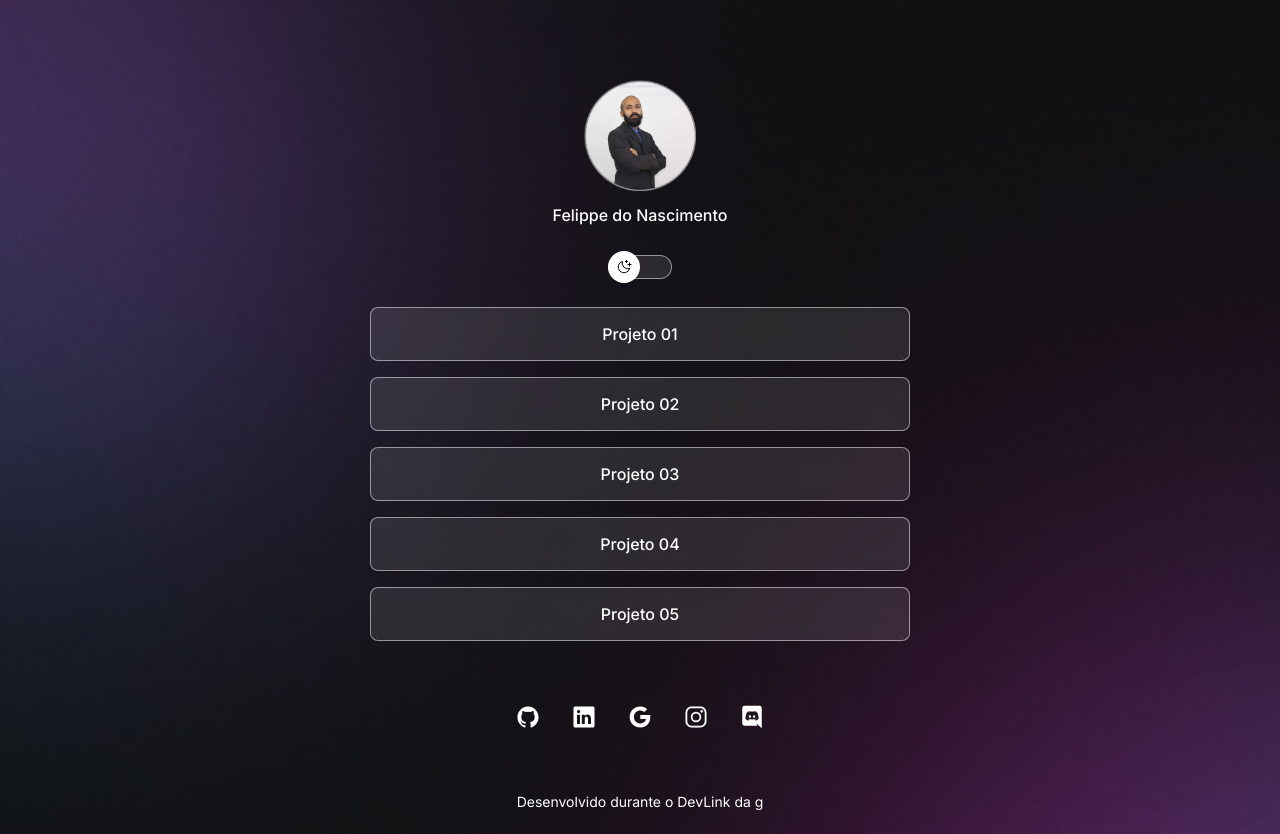
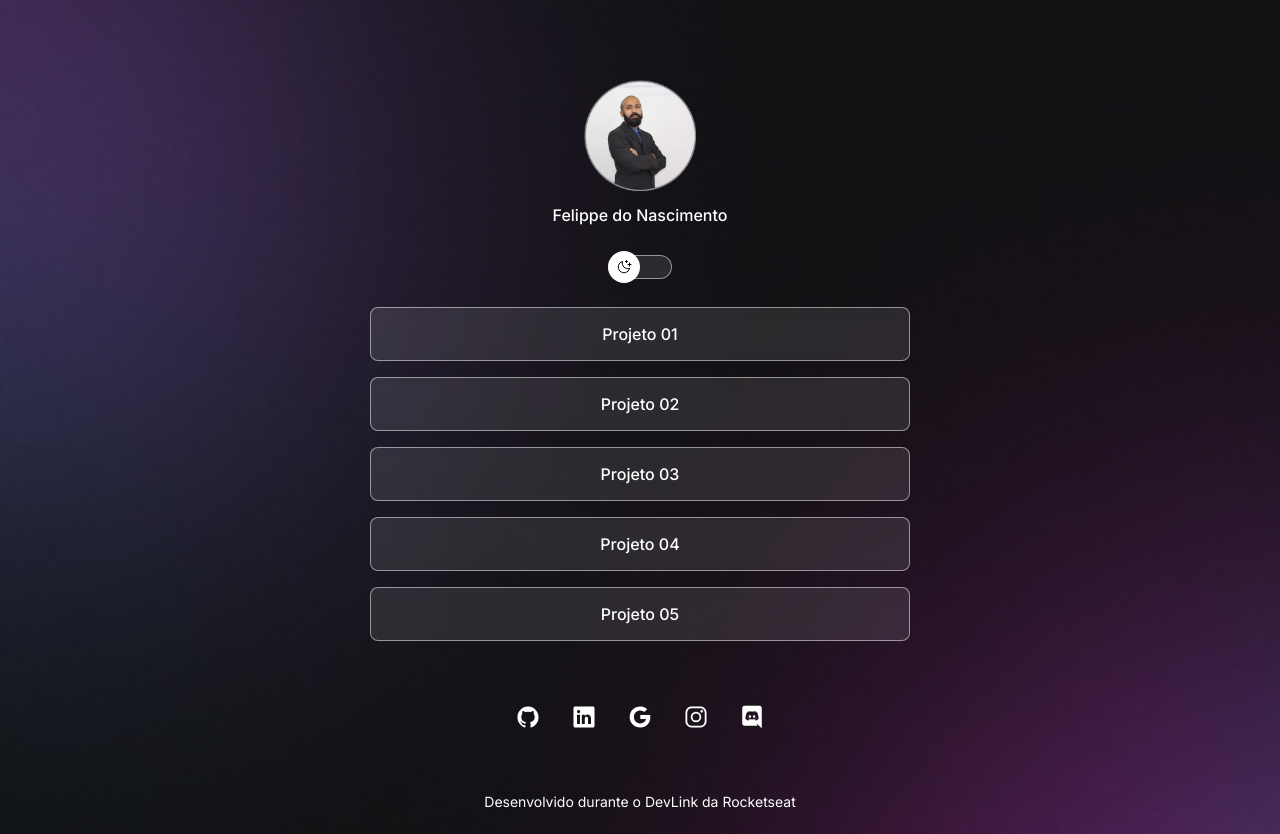
Before and after one commit to f5-nascimento/Portifolio, a plain HTML site: page index.html in a window 1280 px wide. Drawn offline with nearby package versions, Linux system fonts and the light colour scheme.

Commit message:
ajustando o footer

```diff
--- a/index.html
+++ b/index.html
@@ -81,7 +81,7 @@
     </div>
 
     <footer>
-      Desenvolvido durante o DevLink da <a href="https://www.rocketseat.com./" target="_blank">g</a>
+      Desenvolvido durante o DevLink da <a href="https://www.rocketseat.com./" target="_blank">Rocketseat</a>
     </footer>
 
 
```
